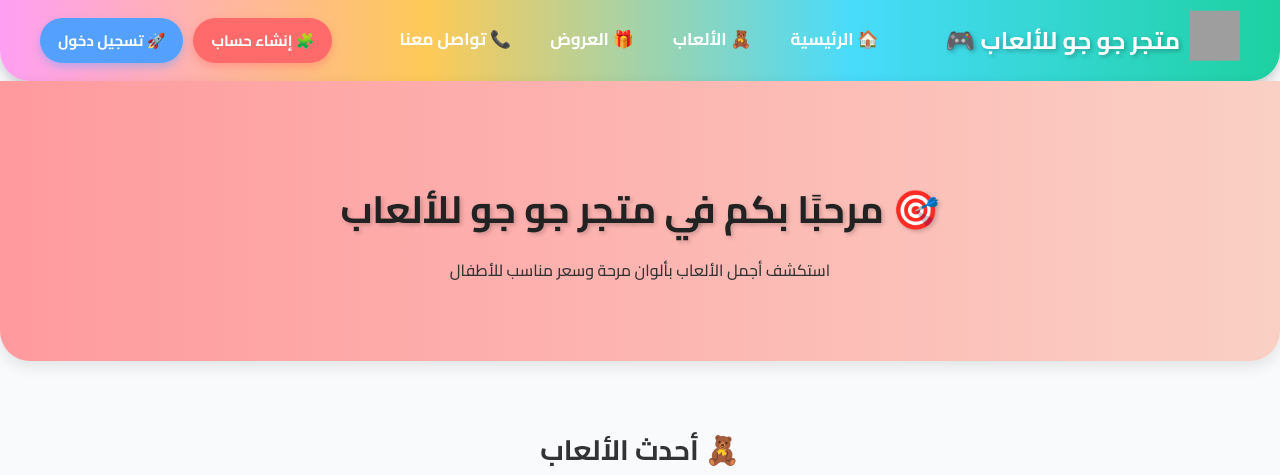
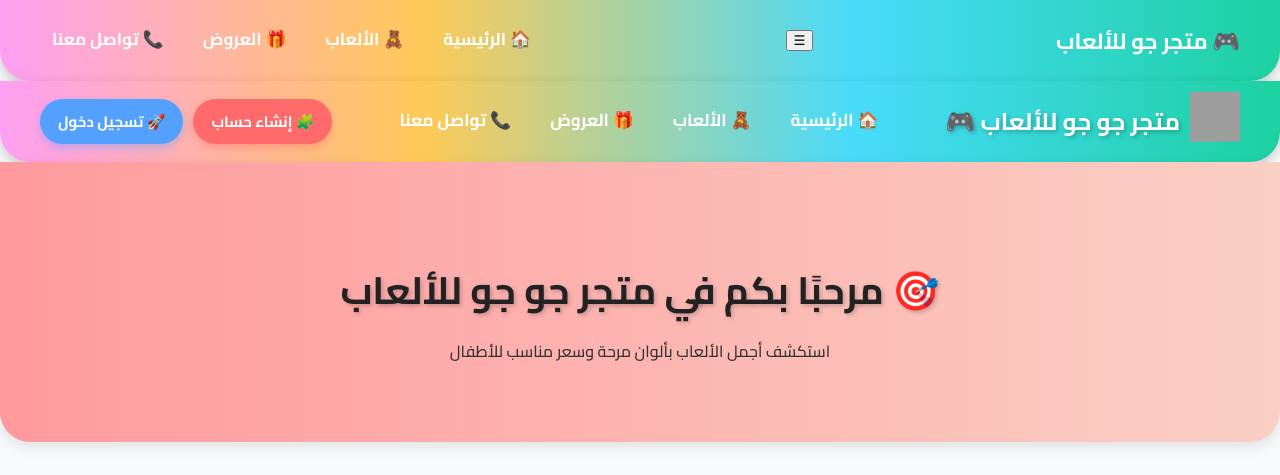
Before and after one commit to hh09999997/gogo, a Django app: page / in a window 1280 px wide. Shown: the top 475 px of the page. Run offline with Django 5.2, Linux system fonts and the light colour scheme; data comes from the database, SQL or seed files in the repository; grey boxes are pictures that could not be loaded.

Commit message:
التناسب مع الجوال

```diff
--- a/templates/home.html
+++ b/templates/home.html
@@ -241,6 +241,23 @@ footer {
 </style>
 
 </head>
+<header>
+  <h1>🎮 متجر جو للألعاب</h1>
+  <button class="menu-toggle" onclick="toggleMenu()">☰</button>
+  <nav id="navbar">
+    <a href="#">🏠 الرئيسية</a>
+    <a href="#">🧸 الألعاب</a>
+    <a href="#">🎁 العروض</a>
+    <a href="#">📞 تواصل معنا</a>
+  </nav>
+</header>
+
+<script>
+function toggleMenu() {
+  document.getElementById('navbar').classList.toggle('show');
+}
+</script>
+
 <body>
 
   {% include 'header.html' %}
```
